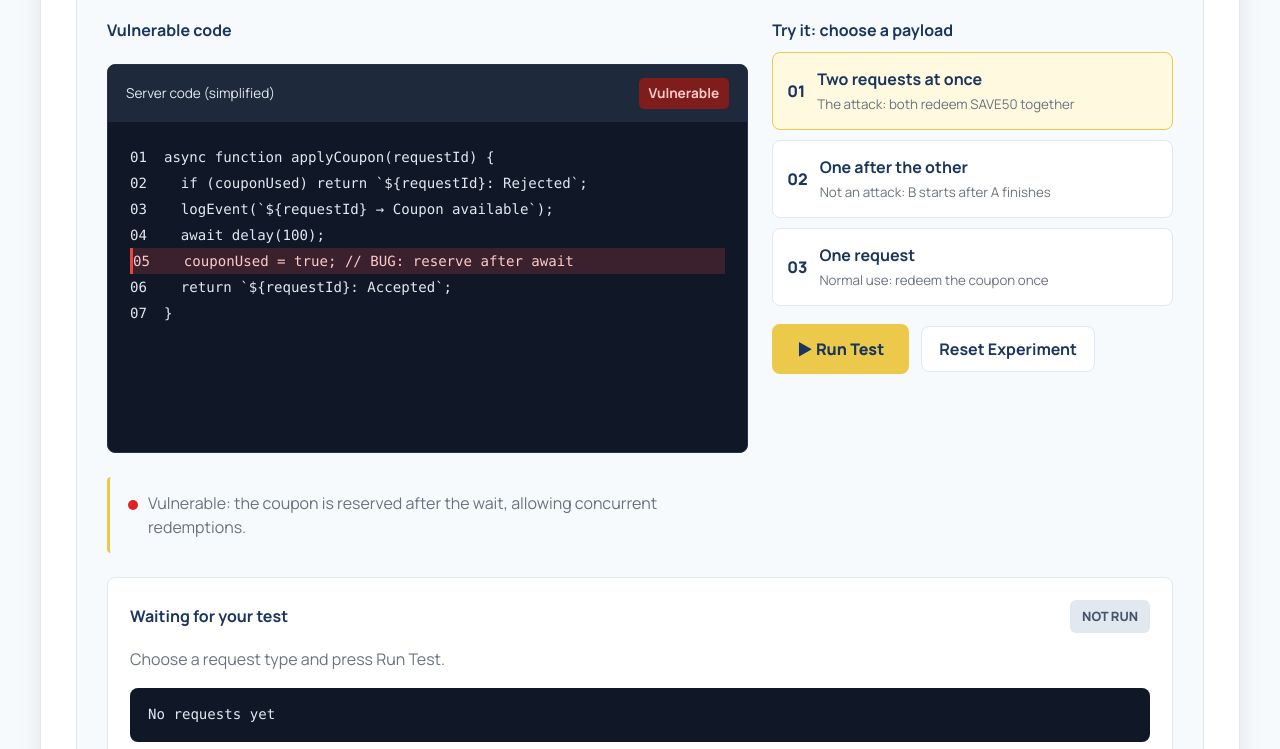
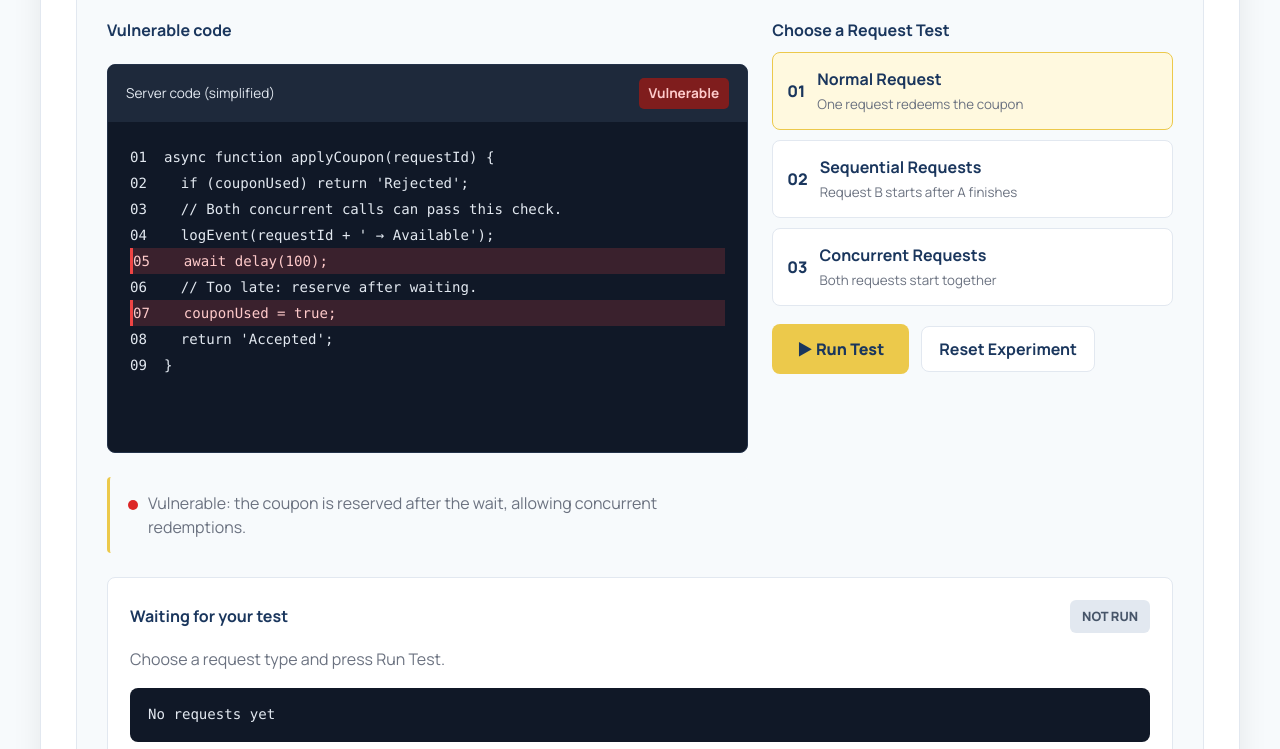
Before and after one commit to Shahd444/Ghurair, a plain HTML site: page pages/lab-2.html in a window 1280 px wide. Both pictures are taken after a click on the button "Reset Experiment". Shown: the part 976-1725 px from the top of the page. Drawn offline with Linux system fonts and the light colour scheme.

Commit message:
fix: restore Race Condition UI and set Normal Request as default

```diff
--- a/js/lab-2.js
+++ b/js/lab-2.js
@@ -1,5 +1,5 @@
-// SECTION 1 — ORIGINAL TEAMMATE JAVASCRIPT (UNCHANGED)
-// Wrapper only: register original click handlers after the DOM is ready.
+// ===== BEGIN PROTECTED CORE: LAB 2 — DO NOT EDIT =====
+// Original teammate logic is inside a setup wrapper so DOM controls exist before binding.
 function installOriginalRaceLab() {
 let couponUsed = false;
 let currentMode = "vulnerable";
@@ -139,12 +139,14 @@ document.getElementById("sequentialBtn").addEventListener("click", async () => {
 });
 }
 
-// SECTION 2 — GHURAIR UI ADDITIONS (END OF FILE)
+// ===== END PROTECTED CORE: LAB 2 =====
+
+// ===== BEGIN BREAKPOINT UI ADDITIONS: LAB 2 — EDIT BELOW =====
 // Calls the unchanged teammate handlers through hidden compatibility controls.
 document.addEventListener("DOMContentLoaded", () => {
   const root = document.querySelector(".race-demo");
   if (!root) return;
-  const ui = window.GhurairLabUI;
+  const ui = window.BreakPointLabUI;
   if (!ui) { console.error("Race Condition: load lab-engine.js before lab-2.js."); return; }
   const $ = ui.get;
   ui.ensureHiddenControls(root, [
@@ -167,25 +169,30 @@ document.addEventListener("DOMContentLoaded", () => {
   const modeButtons = [$("vulnerableMode"), $("fixedMode")];
   const testButtons = [...root.querySelectorAll("[data-test]")];
   const results = $("results"), timeline = $("timeline");
-  let selectedTest = "concurrent", running = false;
+  let selectedTest = "normal", running = false;
 
+  // Code previews only: the teammate's applyCoupon() above executes the test.
+  // Match the original 9-line illustrated preview and its highlighted lines.
   const previews = {
     vulnerable: [
       "async function applyCoupon(requestId) {",
-      "  if (couponUsed) return `${requestId}: Rejected`;",
-      "  logEvent(`${requestId} → Coupon available`);",
+      "  if (couponUsed) return 'Rejected';",
+      "  // Both concurrent calls can pass this check.",
+      "  logEvent(requestId + ' → Available');",
       "  await delay(100);",
-      "  couponUsed = true; // BUG: reserve after await",
-      "  return `${requestId}: Accepted`;",
+      "  // Too late: reserve after waiting.",
+      "  couponUsed = true;",
+      "  return 'Accepted';",
       "}"
     ],
     fixed: [
       "async function applyCoupon(requestId) {",
-      "  if (couponUsed) return `${requestId}: Rejected`;",
-      "  couponUsed = true; // FIX: reserve before await",
-      "  logEvent(`${requestId} → Coupon reserved`);",
+      "  if (couponUsed) return 'Rejected';",
+      "  // Reserve synchronously before any await.",
+      "  couponUsed = true;",
+      "  logEvent(requestId + ' → Reserved');",
       "  await delay(100);",
-      "  return `${requestId}: Accepted`;",
+      "  return 'Accepted';",
       "}"
     ]
   };
@@ -194,7 +201,10 @@ document.addEventListener("DOMContentLoaded", () => {
     vulnerable: "Vulnerable: the coupon is reserved after the wait, allowing concurrent redemptions."
   };
   const activeMode = () => $("modeStatus").textContent.trim().toLowerCase() === "fixed" ? "fixed" : "vulnerable";
-  const renderCode = () => ui.renderMode(activeMode(), previews, explanations);
+  const renderCode = () => ui.renderMode(activeMode(), previews, explanations, {
+    vulnerable: [4, 6],  // red: the await and the late reservation (lines 05, 07)
+    fixed: [3]           // green: the early reservation (line 04)
+  });
   const renderSelection = () => ui.updateChoices(testButtons, "test", selectedTest);
   function updateEventCount() {
     const events = timeline.textContent.trim();
@@ -267,8 +277,8 @@ document.addEventListener("DOMContentLoaded", () => {
   $("resetLab2").addEventListener("click", () => {
     if (running) return;
     if (activeMode() !== "vulnerable") controls.mode.click();
-    selectedTest = "concurrent"; renderCode(); renderSelection(); clearResults();
+    selectedTest = "normal"; renderCode(); renderSelection(); clearResults();
   });
-  ui.renderFixedCode(previews.fixed);
+  ui.renderFixedCode(previews.fixed, [3]);
   renderCode(); renderSelection(); clearResults();
 });
--- a/js/lab-engine.js
+++ b/js/lab-engine.js
@@ -31,14 +31,16 @@
     }
   }
 
-  function renderMode(mode, previews, explanations) {
+  function renderMode(mode, previews, explanations, highlights = {}) {
     const fixed = mode === "fixed";
     const lines = previews[mode];
     const keyLine = findLine(lines, fixed ? "// FIX" : "// BUG");
     setText({ codeTitle: fixed ? "Fixed code" : "Vulnerable code",
       codeModeBadge: fixed ? "Fixed" : "Vulnerable" });
     get("codeModeBadge").className = `code-status ${fixed ? "fixed-status" : "vulnerable-status"}`;
-    renderCode(get("codeSample"), lines, fixed ? [] : [keyLine], fixed ? [keyLine] : []);
+    renderCode(get("codeSample"), lines,
+      fixed ? [] : (highlights.vulnerable ?? [keyLine]),
+      fixed ? (highlights.fixed ?? [keyLine]) : []);
     const dot = document.createElement("span");
     dot.className = fixed ? "pp-dot safe" : "pp-dot";
     const explanation = document.createElement("span");
@@ -51,8 +53,8 @@
     }
   }
 
-  function renderFixedCode(lines) {
-    renderCode(get("fixCode"), lines, [], [findLine(lines, "// FIX")]);
+  function renderFixedCode(lines, safeLines = null) {
+    renderCode(get("fixCode"), lines, [], safeLines ?? [findLine(lines, "// FIX")]);
   }
 
   function showResult({ title, status, message, tone = "neutral" }) {
@@ -103,7 +105,7 @@
     return false;
   }
 
-  global.GhurairLabUI = Object.freeze({
+  global.BreakPointLabUI = Object.freeze({
     get, setText, renderCode, findLine, updateChoices, renderMode, renderFixedCode,
     showResult, resetResult, bindModes, bindChoices, ensureHiddenControls, requireIds
   });
--- a/pages/lab-2.html
+++ b/pages/lab-2.html
@@ -58,9 +58,8 @@
       <section class="lab-panel" id="simulation">
         <h2>02. The Line and Try It</h2>
         <p>
-          Coupon <strong>SAVE50</strong> can be used <strong>once</strong>. Press
-          <strong>Run Test</strong> with the attack selected, then switch to
-          <strong>Fixed</strong> and run it again.
+          Coupon <strong>SAVE50</strong> can be used <strong>once</strong>. Choose a request test and press <strong>Run Test</strong>. Switch to
+          <strong>Fixed</strong> to compare the result.
         </p>
 
         <div class="lab-demo-container race-demo">
@@ -89,22 +88,22 @@
             </div>
 
             <div class="pp-column">
-              <h3 class="pp-subtitle" id="testLabel">Try it: choose a payload</h3>
+              <h3 class="pp-subtitle" id="testLabel">Choose a Request Test</h3>
               <div class="pp-payloads" role="group" aria-labelledby="testLabel">
-                <button type="button" class="pp-payload selected" data-test="concurrent" aria-pressed="true">
+                <button type="button" class="pp-payload selected" data-test="normal" aria-pressed="true">
                   <span class="pp-num">01</span>
-                  <span><strong>Two requests at once</strong><small>The attack: both redeem SAVE50 together</small></span>
+                  <span><strong>Normal Request</strong><small>One request redeems the coupon</small></span>
                 </button>
                 <button type="button" class="pp-payload" data-test="sequential" aria-pressed="false">
                   <span class="pp-num">02</span>
-                  <span><strong>One after the other</strong><small>Not an attack: B starts after A finishes</small></span>
+                  <span><strong>Sequential Requests</strong><small>Request B starts after A finishes</small></span>
                 </button>
-                <button type="button" class="pp-payload" data-test="normal" aria-pressed="false">
+                <button type="button" class="pp-payload" data-test="concurrent" aria-pressed="false">
                   <span class="pp-num">03</span>
-                  <span><strong>One request</strong><small>Normal use: redeem the coupon once</small></span>
+                  <span><strong>Concurrent Requests</strong><small>Both requests start together</small></span>
                 </button>
               </div>
-                            <div class="pp-actions rc-actions">
+              <div class="pp-actions rc-actions">
                 <button type="button" class="run-btn" id="runTest">&#9654; Run Test</button>
                 <button type="button" class="mode-btn" id="resetLab2">Reset Experiment</button>
               </div>
```
Also changed, not shown: assets/idor-vulnerable-4k.png (deleted), assets/prototype-pollution-fixed-4k.png (deleted), assets/prototype-pollution-vulnerable-4k.png (deleted), assets/race-condition-fixed-4k.png (deleted), assets/race-condition-vulnerable-4k.png (deleted), 1 other file.
